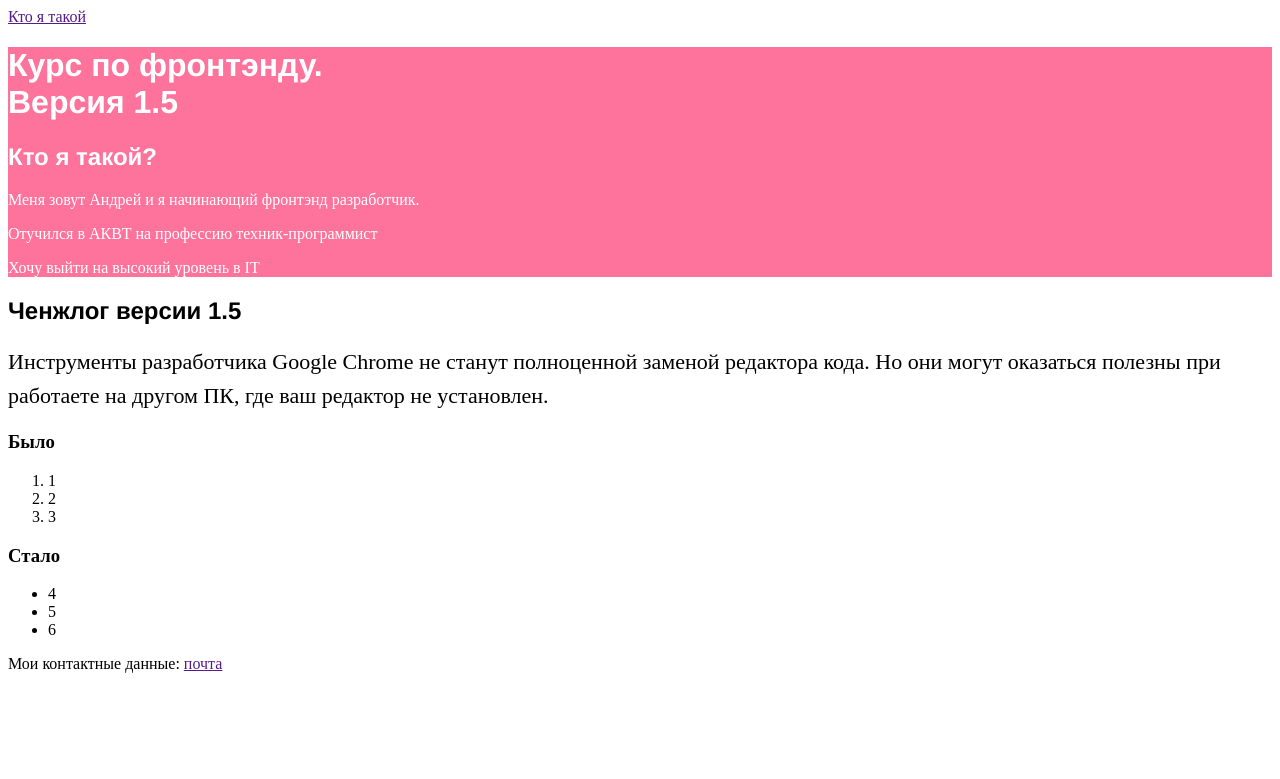
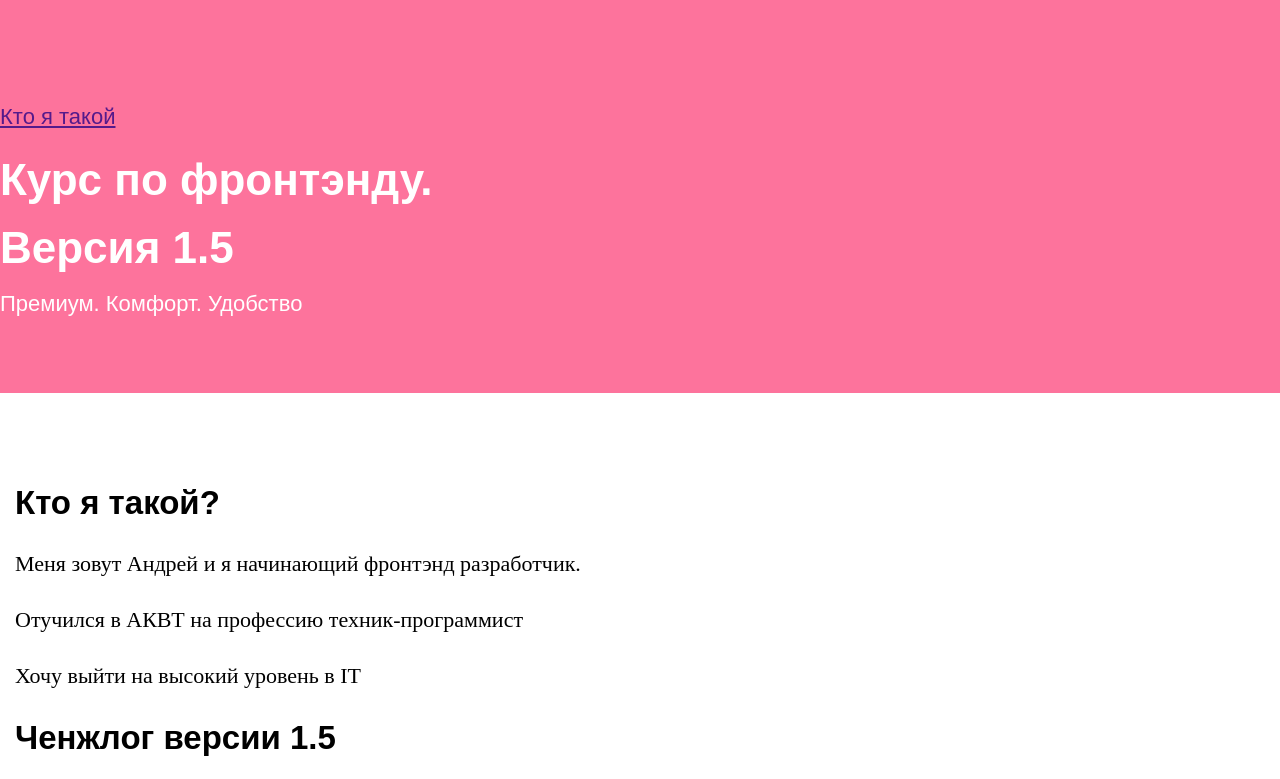
Before and after one commit to Zabojqa/verstka, a plain HTML site: page index.html in a window 1280 px wide. Shown: the top 779 px of the page. Drawn offline with nearby package versions, Linux system fonts and the light colour scheme.

Commit message:
Html and CSS updated

```diff
--- a/index.html
+++ b/index.html
@@ -2,21 +2,25 @@
 <html>
     <head>
         <title>Заголовок страницы</title>
+        <link rel="stylesheet" href="https://necolas.github.io/normalize.css/8.0.1/normalize.css">
         <link rel="stylesheet" href="./styles.css">
     </head>
     <body>
-        <nav><a href="">Кто я такой</a></nav>
         <header>
-            <h1>Курс по фронтэнду. <br>
+            <nav>
+                <a href="">Кто я такой</a>
+            </nav>
+            <h1>Курс по фронтэнду. <br><br>
                 Версия 1.5</h1>
-            <section>
+            <p>Премиум. Комфорт. Удобство</p>
+        </header>
+        <main>
+            <section class="landing-section-whoami">
                 <h2>Кто я такой?</h2>
                 <p>Меня зовут Андрей и я начинающий фронтэнд разработчик.</p>
                 <p>Отучился в АКВТ на профессию техник-программист</p>
                 <p>Хочу выйти на высокий уровень в IT</p>
             </section>
-        </header>
-        <main>
             <section>
                 <h2>Ченжлог версии 1.5</h2>
                 <article>Инструменты разработчика Google Chrome не станут полноценной заменой редактора кода. Но они могут оказаться полезны при работаете на другом ПК, где ваш редактор не установлен.</article>
--- a/styles.css
+++ b/styles.css
@@ -1,17 +1,27 @@
+body {
+    font-size: 22px;
+    line-height: 34px;
+}
+
 header {
+    padding: 100px 0px 50px;
     background-color: #FD739C;
-    color: white;
+    color: #fff;
+    font-family: Arial, Helvetica, sans-serif;
+}
+
+main {
+    padding: 15px;
 }
 
 h1 {
-    font-family: Helvetica, sans-serif;
+    font-family: Arial, Helvetica, sans-serif;
+    margin-bottom: 10px;
+}
+h2 {
+    font-family: Arial, Helvetica, sans-serif;
 }
 
-h2 {
-    font-family: Helvetica, sans-serif;
+.landing-section-whoami {
+    padding-top: 50px;
 }
-
-article {
-    font-size: 22px;
-    line-height: 34px;
-}
```
